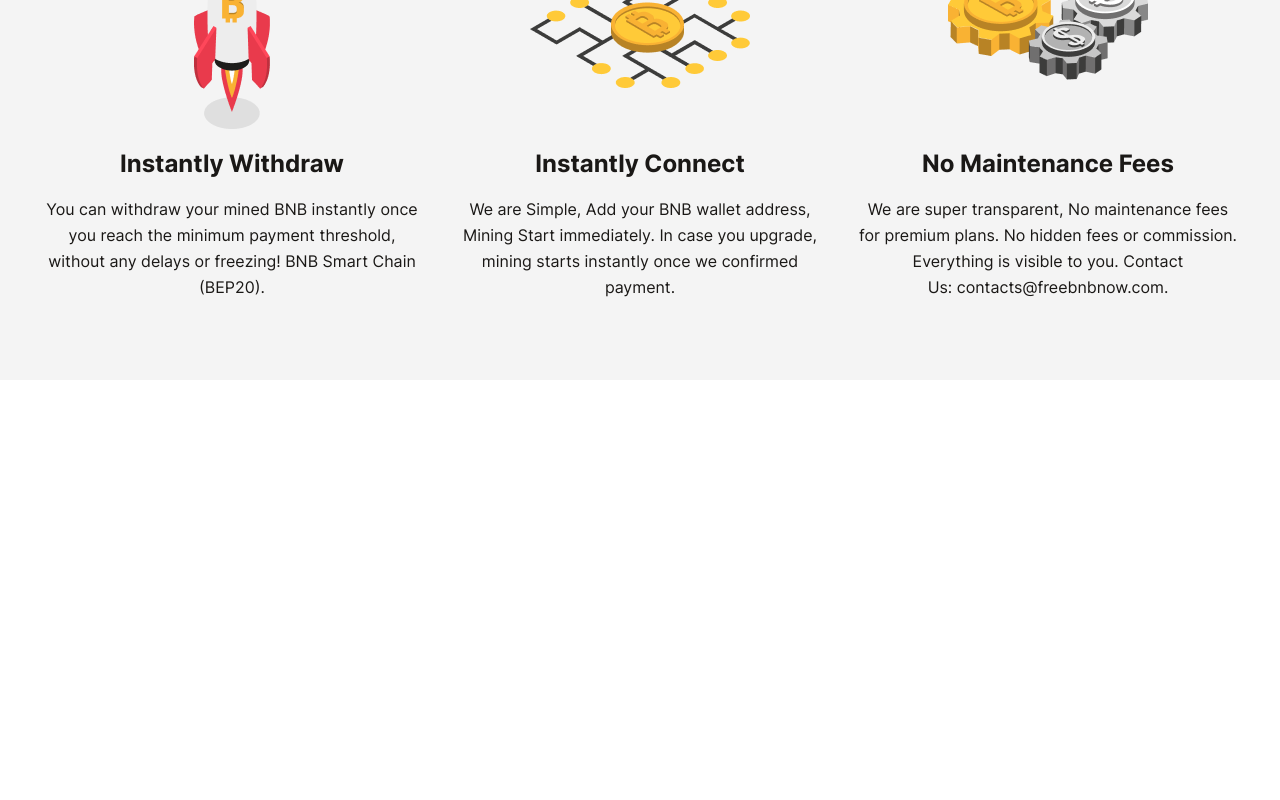
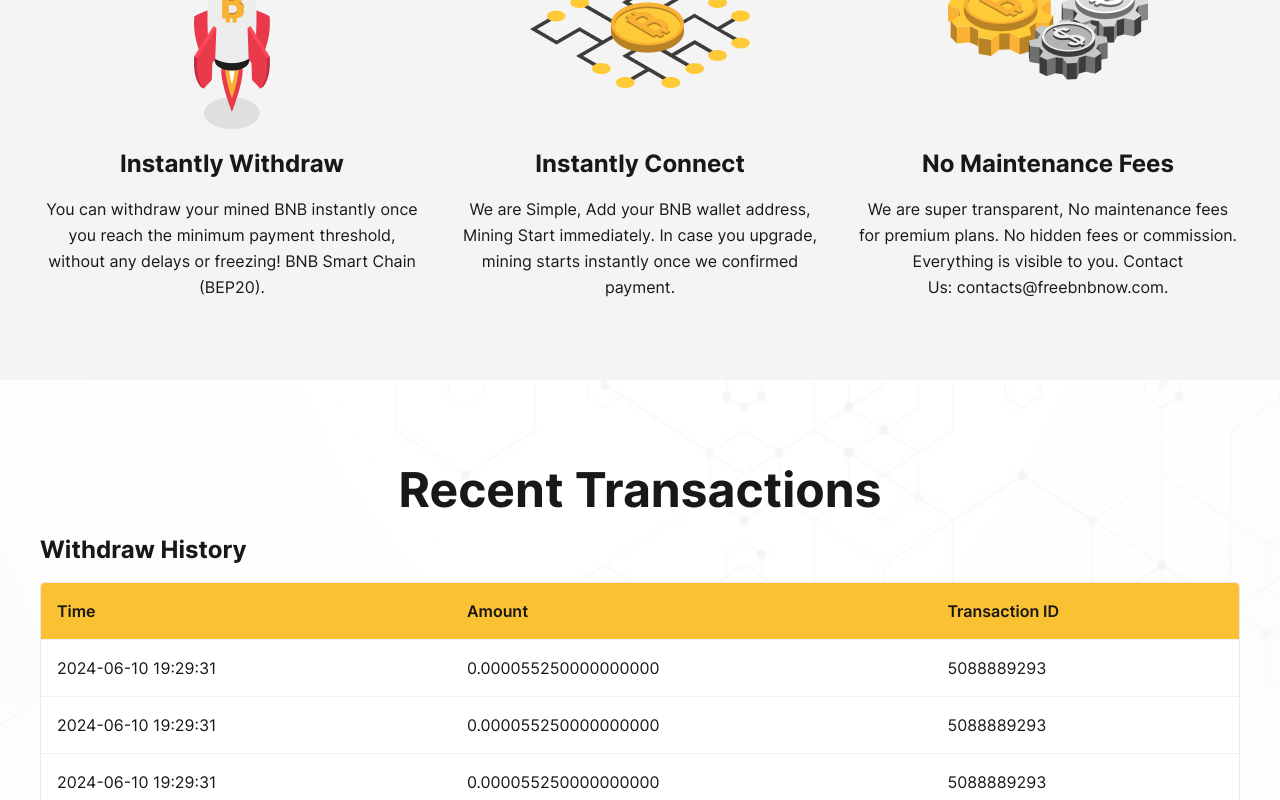
Before and after one commit to TanTaiLe/react-clone-free-bnb-now, a React (Vite) app: page / in a window 1280 px wide. Shown: the part 893-1693 px from the top of the page. Before the commit the page ends 1273 px from the top, so only its background shows below. Built offline with nearby package versions, Linux system fonts and the light colour scheme.

Commit message:
Done home

```diff
--- /dev/null
+++ b/src/component/DesignSystem/CustomHeader.tsx
@@ -0,0 +1,30 @@
+
+import { FC } from "react"
+import { Flex, Typography, Image } from "antd"
+
+const { Text, Link } = Typography
+
+export const CustomHeader: FC = () => {
+  return (
+    <header className="header">
+      <div className="container">
+        <Flex justify="space-between" align="center">
+          <Link href="/">
+            <Image
+              preview={false}
+              width={100}
+              src="/sample-logo.png"
+            />
+          </Link>
+
+          <Text className="header-contact">
+            Contact:
+            <Link href="mailto:contacts@freebnbnow.com">
+              contacts@freebnbnow.com
+            </Link>
+          </Text>
+        </Flex>
+      </div>
+    </header>
+  )
+}
--- a/src/resource/scss/screens/_home.scss
+++ b/src/resource/scss/screens/_home.scss
@@ -69,3 +69,22 @@
     line-height: 26px;
   }
 }
+
+.transactions {
+  text-align: center;
+  &-item {
+    margin-bottom: 24px;
+  }
+  h3 {
+    text-align: left;
+  }
+  table {
+    border: 1px solid $cl-main-grey !important;
+    th {
+      background-color: $cl-main-gold !important;
+      &::before {
+        display: none;
+      }
+    }
+  }
+}
--- /dev/null
+++ b/src/screen/Home/SectionFeatures..tsx
@@ -0,0 +1,42 @@
+
+import { Col, Row, Typography, Image } from "antd"
+import { CustomSection } from "@component/DesignSystem/CustomSection";
+
+const { Text, Title } = Typography;
+const features = [
+  {
+    img: '/feature-1.png',
+    title: 'Instantly Withdraw',
+    desc: 'You can withdraw your mined BNB instantly once you reach the minimum payment threshold, without any delays or freezing! BNB Smart Chain (BEP20).'
+  }, {
+    img: '/feature-2.png',
+    title: 'Instantly Connect',
+    desc: 'We are Simple, Add your BNB wallet address, Mining Start immediately. In case you upgrade, mining starts instantly once we confirmed payment.'
+  }, {
+    img: '/feature-3.png',
+    title: 'No Maintenance Fees',
+    desc: 'We are super transparent, No maintenance fees for premium plans. No hidden fees or commission. Everything is visible to you. Contact Us: contacts@freebnbnow.com.'
+  }
+]
+
+export const SectionFeatures = () => {
+  return (
+    <CustomSection className="features">
+      <Title level={2}>Features</Title>
+      <Row gutter={{ xs: 8, sm: 16, lg: 24 }}>
+        {
+          features.length != 0 && features.map((data, key) =>
+            <Col span={8} key={key}>
+              <Image
+                preview={false}
+                src={data.img}
+              />
+              <Title level={3}>{data.title}</Title>
+              <Text>{data.desc}</Text>
+            </Col>
+          )
+        }
+      </Row>
+    </CustomSection>
+  )
+}
--- /dev/null
+++ b/src/screen/Home/SectionTop.tsx
@@ -0,0 +1,24 @@
+
+import { Col, Row, Image } from "antd"
+import { FC } from "react"
+import { CustomSection } from "@component/DesignSystem/CustomSection"
+import { SigninForm } from "./SigninForm"
+
+export const SectionTop: FC = () => {
+  return (
+    <CustomSection>
+      <Row align="middle" gutter={{ xs: 8, sm: 16, lg: 24 }}>
+        <Col span={9}>
+          <Image
+            preview={false}
+            width={'100%'}
+            src="/coin.png"
+          />
+        </Col>
+        <Col span={13} offset={2}>
+          <SigninForm />
+        </Col>
+      </Row>
+    </CustomSection>
+  )
+}
--- /dev/null
+++ b/src/screen/Home/SectionTransactions.tsx
@@ -0,0 +1,180 @@
+import { FC } from "react"
+import { Table, Typography } from "antd"
+import { CustomSection } from "@component/DesignSystem/CustomSection"
+
+const { Title } = Typography
+
+const withdrawData = [
+  {
+    key: '1',
+    time: '2024-06-10 19:29:31',
+    amount: '0.000055250000000000',
+    transactionId: '5088889293',
+  }, {
+    key: '2',
+    time: '2024-06-10 19:29:31',
+    amount: '0.000055250000000000',
+    transactionId: '5088889293',
+  }, {
+    key: '3',
+    time: '2024-06-10 19:29:31',
+    amount: '0.000055250000000000',
+    transactionId: '5088889293',
+  }, {
+    key: '4',
+    time: '2024-06-10 19:29:31',
+    amount: '0.000055250000000000',
+    transactionId: '5088889293',
+  }, {
+    key: '5',
+    time: '2024-06-10 19:29:31',
+    amount: '0.000055250000000000',
+    transactionId: '5088889293',
+  }, {
+    key: '6',
+    time: '2024-06-10 19:29:31',
+    amount: '0.000055250000000000',
+    transactionId: '5088889293',
+  }, {
+    key: '7',
+    time: '2024-06-10 19:29:31',
+    amount: '0.000055250000000000',
+    transactionId: '5088889293',
+  }, {
+    key: '8',
+    time: '2024-06-10 19:29:31',
+    amount: '0.000055250000000000',
+    transactionId: '5088889293',
+  }, {
+    key: '9',
+    time: '2024-06-10 19:29:31',
+    amount: '0.000055250000000000',
+    transactionId: '5088889293',
+  }, {
+    key: '10',
+    time: '2024-06-10 19:29:31',
+    amount: '0.000055250000000000',
+    transactionId: '5088889293',
+  },
+];
+
+const withdrawColumns = [
+  {
+    title: 'Time',
+    dataIndex: 'time',
+    key: 'time',
+  },
+  {
+    title: 'Amount',
+    dataIndex: 'amount',
+    key: 'amount',
+  },
+  {
+    title: 'Transaction ID',
+    dataIndex: 'transactionId',
+    key: 'transactionId',
+  },
+];
+
+const depositData = [
+  {
+    key: '1',
+    time: '2024-06-10 19:28:19',
+    address: '0x89d58...fcE2e',
+    amount: '0.200000000000000000',
+    transactionId: '0x140...2999b',
+  }, {
+    key: '2',
+    time: '2024-06-10 19:28:19',
+    address: '0x89d58...fcE2e',
+    amount: '0.200000000000000000',
+    transactionId: '0x140...2999b',
+  }, {
+    key: '3',
+    time: '2024-06-10 19:28:19',
+    address: '0x89d58...fcE2e',
+    amount: '0.200000000000000000',
+    transactionId: '0x140...2999b',
+  }, {
+    key: '4',
+    time: '2024-06-10 19:28:19',
+    address: '0x89d58...fcE2e',
+    amount: '0.200000000000000000',
+    transactionId: '0x140...2999b',
+  }, {
+    key: '5',
+    time: '2024-06-10 19:28:19',
+    address: '0x89d58...fcE2e',
+    amount: '0.200000000000000000',
+    transactionId: '0x140...2999b',
+  }, {
+    key: '6',
+    time: '2024-06-10 19:28:19',
+    address: '0x89d58...fcE2e',
+    amount: '0.200000000000000000',
+    transactionId: '0x140...2999b',
+  }, {
+    key: '7',
+    time: '2024-06-10 19:28:19',
+    address: '0x89d58...fcE2e',
+    amount: '0.200000000000000000',
+    transactionId: '0x140...2999b',
+  }, {
+    key: '8',
+    time: '2024-06-10 19:28:19',
+    address: '0x89d58...fcE2e',
+    amount: '0.200000000000000000',
+    transactionId: '0x140...2999b',
+  }, {
+    key: '9',
+    time: '2024-06-10 19:28:19',
+    address: '0x89d58...fcE2e',
+    amount: '0.200000000000000000',
+    transactionId: '0x140...2999b',
+  }, {
+    key: '10',
+    time: '2024-06-10 19:28:19',
+    address: '0x89d58...fcE2e',
+    amount: '0.200000000000000000',
+    transactionId: '0x140...2999b',
+  },
+];
+
+const depositColumns = [
+  {
+    title: 'Time',
+    dataIndex: 'time',
+    key: 'time',
+  },
+  {
+    title: 'Address',
+    dataIndex: 'address',
+    key: 'address',
+  },
+  {
+    title: 'Amount',
+    dataIndex: 'amount',
+    key: 'amount',
+  },
+  {
+    title: 'Transaction ID',
+    dataIndex: 'transactionId',
+    key: 'transactionId',
+  },
+];
+
+export const SectionTransactions: FC = () => {
+  return (
+    <CustomSection className="transactions">
+      <Title level={2}>Recent Transactions</Title>
+      <div className="transactions-item">
+        <Title level={3}>Withdraw History</Title>
+        <Table dataSource={withdrawData} columns={withdrawColumns} pagination={false} />
+      </div>
+      <div className="transactions-item">
+        <Title level={3}>Deposit History</Title>
+        <Table dataSource={depositData} columns={depositColumns} pagination={false} />
+      </div>
+    </CustomSection>
+  )
+}
--- a/src/screen/Home/index.tsx
+++ b/src/screen/Home/index.tsx
@@ -1,27 +1,12 @@
-import { Layout, Button, Flex, Image, Typography, Col, Row, Form, Input } from "antd";
+import { Layout } from "antd";
 import { useNavigate } from "react-router-dom";
 import { trans } from "@language/index.ts";
-import { CustomSection } from "@component/DesignSystem/CustomSection";
-import { SigninForm } from "./SigninForm";
+import { SectionTop } from "./SectionTop";
+import { SectionFeatures } from "./SectionFeatures.";
+import { CustomHeader } from "@component/DesignSystem/CustomHeader";
+import { SectionTransactions } from "./SectionTransactions";
 
 const { Content } = Layout;
-const { Text, Link, Title } = Typography;
-
-const features = [
-  {
-    img: '/feature-1.png',
-    title: 'Instantly Withdraw',
-    desc: 'You can withdraw your mined BNB instantly once you reach the minimum payment threshold, without any delays or freezing! BNB Smart Chain (BEP20).'
-  }, {
-    img: '/feature-2.png',
-    title: 'Instantly Connect',
-    desc: 'We are Simple, Add your BNB wallet address, Mining Start immediately. In case you upgrade, mining starts instantly once we confirmed payment.'
-  }, {
-    img: '/feature-3.png',
-    title: 'No Maintenance Fees',
-    desc: 'We are super transparent, No maintenance fees for premium plans. No hidden fees or commission. Everything is visible to you. Contact Us: contacts@freebnbnow.com.'
-  }
-]
 
 
 export const Home = () => {
@@ -32,58 +17,11 @@ export const Home = () => {
     //   <Button type={"primary"} onClick={() => navigate('/dashboard')}>{trans('button.go_to_dashboard')}</Button>
     // </div>
     <Layout>
-      <header className="header">
-        <div className="container">
-          <Flex justify="space-between" align="center">
-            <Link href="/">
-              <Image
-                preview={false}
-                width={100}
-                src="/sample-logo.png"
-              />
-            </Link>
-
-            <Text className="header-contact">
-              Contact:
-              <Link href="mailto:contacts@freebnbnow.com">
-                contacts@freebnbnow.com
-              </Link>
-            </Text>
-          </Flex>
-        </div>
-      </header>
+      <CustomHeader />
       <Content>
-        <CustomSection>
-          <Row align="middle" gutter={{ xs: 8, sm: 16, lg: 24 }}>
-            <Col span={9}>
-              <Image
-                preview={false}
-                width={'100%'}
-                src="/coin.png"
-              />
-            </Col>
-            <Col span={13} offset={2}>
-              <SigninForm />
-            </Col>
-          </Row>
-        </CustomSection>
-        <CustomSection className="features">
-          <Title level={2}>Features</Title>
-          <Row gutter={{ xs: 8, sm: 16, lg: 24 }}>
-            {
-              features.length != 0 && features.map((data, key) =>
-                <Col span={8} key={key}>
-                  <Image
-                    preview={false}
-                    src={data.img}
-                  />
-                  <Title level={3}>{data.title}</Title>
-                  <Text>{data.desc}</Text>
-                </Col>
-              )
-            }
-          </Row>
-        </CustomSection>
+        <SectionTop />
+        <SectionFeatures />
+        <SectionTransactions />
       </Content>
     </Layout >
   );
```
